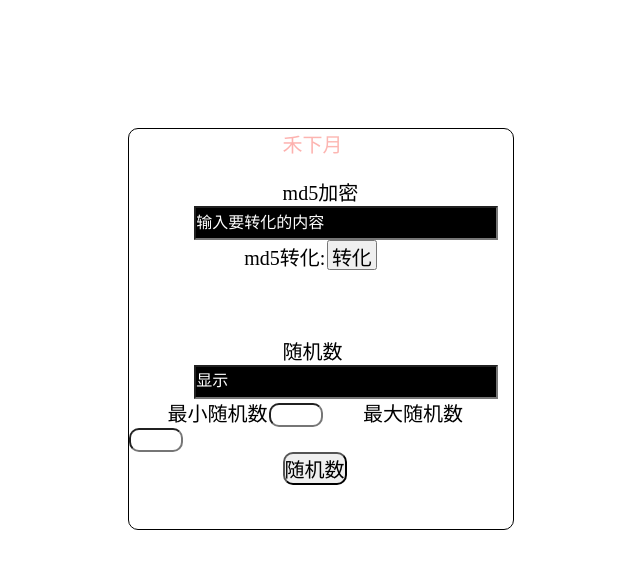
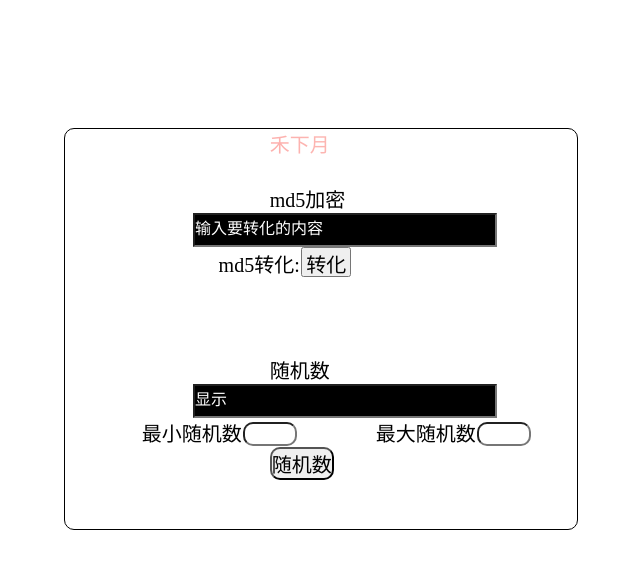
Before and after one commit to HEXIAYUE/md5-, a plain HTML site: page index.html in a window 1280 px wide. Shown: the whole page, without its empty margins (319-959 px from the left). Drawn offline with Linux system fonts and the light colour scheme.

Commit message:
Update eg7.css
v1.2
适配了移动端

```diff
--- a/eg7.css
+++ b/eg7.css
@@ -10,7 +10,7 @@ body {
 }
 
 #box {
-  width: 30%;
+  width: 40%;
   height: 50%;
   border: 1px solid #000;
   border-radius: 10px;
@@ -28,7 +28,7 @@ body {
   width: 30rem;
   background-color: #000;
   color: #fff;
-  margin-left: 17%;
+  margin-left: 25%;
 }
 
 #box1 ::-webkit-input-placeholder {
@@ -60,7 +60,7 @@ body {
   width: 30rem;
   background-color: #000;
   color: #fff;
-  margin-left: 17%;
+  margin-left: 25%;
 }
 
 #box2 ::-webkit-input-placeholder {
@@ -86,7 +86,7 @@ p {
 #box2 label {
   font-size: 2rem;
   padding-top: 5%;
-  padding-left: 10%;
+  padding-left: 15%;
 }
 
 #c {
```
